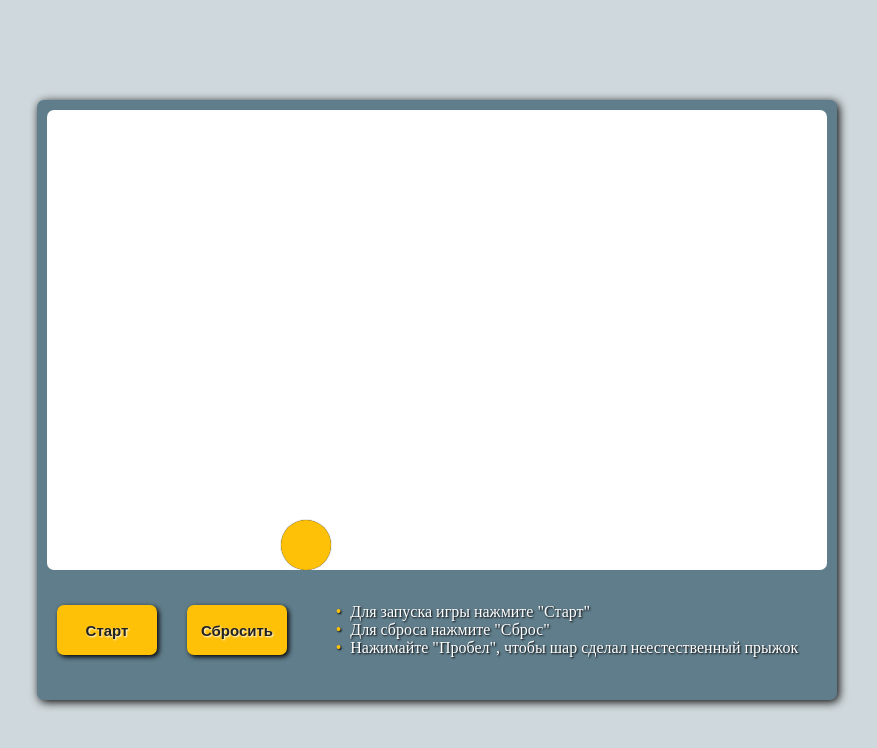
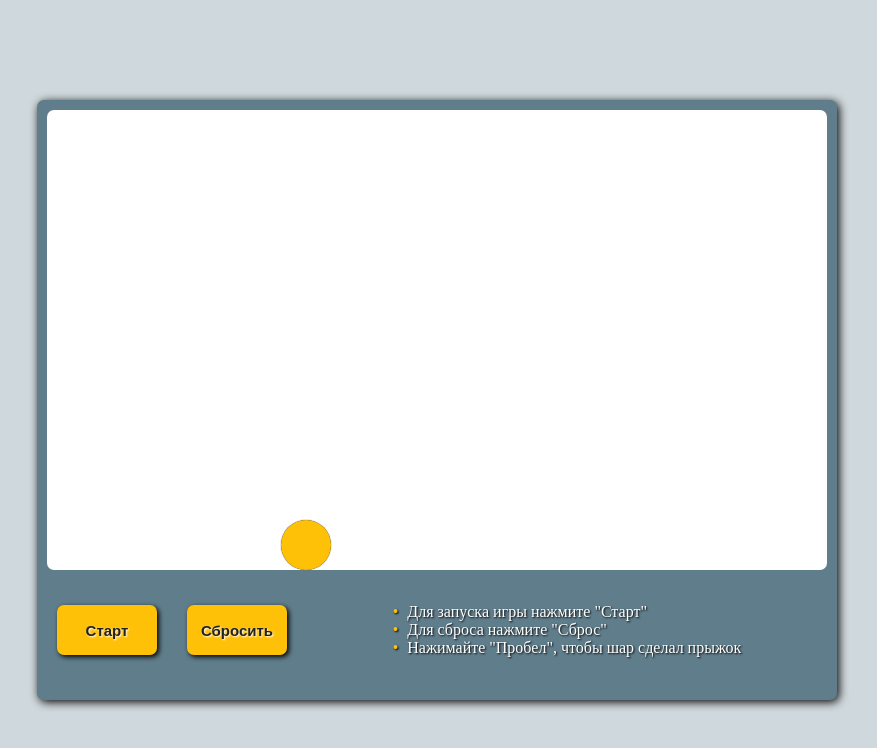
Before and after one commit to iiiokojiadbi/bouncing-ball, a website built with webpack: page src/index.html in a window 1280 px wide. Shown: the whole page, without its empty margins (203-1080 px from the left). Built offline with nearby package versions, Linux system fonts and the light colour scheme.

Commit message:
fix: поправить разметку и стили

```diff
--- a/src/blocks/barrier/barrier.css
+++ b/src/blocks/barrier/barrier.css
@@ -2,7 +2,6 @@
 
 .barrier {
   height: 100px;
-  max-height: 30%;
   width: 30px;
   background-color: #000;
 }
--- a/src/index.html
+++ b/src/index.html
@@ -31,7 +31,7 @@
               </li>
               <li class="manual__list-item">
                 <span class="manual__text"
-                  >Нажимайте "Пробел", чтобы шар сделал неестественный прыжок
+                  >Нажимайте "Пробел", чтобы шар сделал прыжок
                 </span>
               </li>
             </ul>
```
